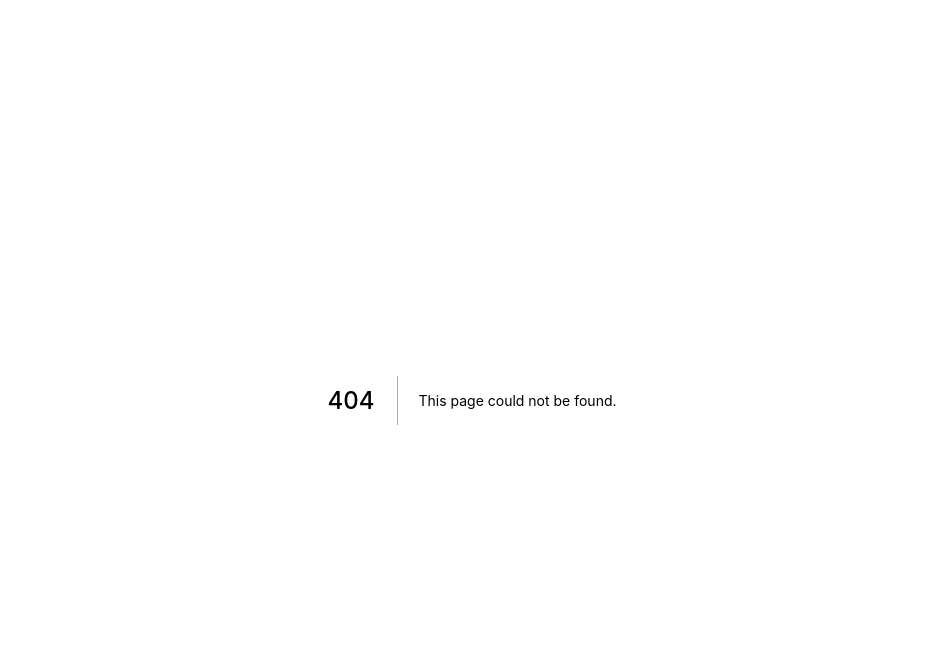
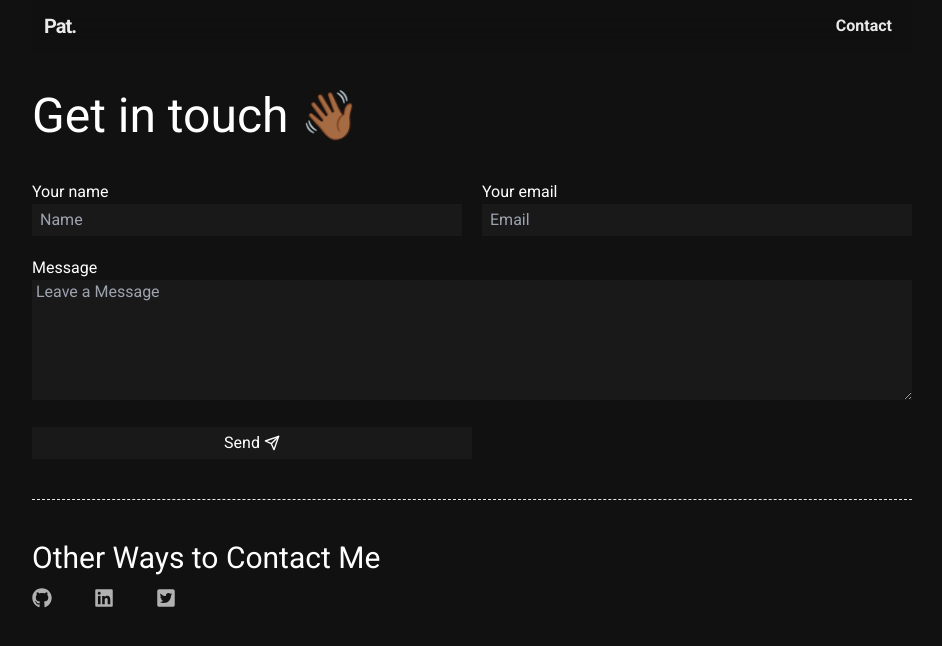
Before and after one commit to snowsneakers/another-portfolio, a Next.js app: page /contact in a window 1280 px wide. Before the commit this address had no page. Shown: the top 646 px of the page, without its empty margins (168-1110 px from the left). Built offline with nearby package versions, Linux system fonts and the light colour scheme.

Commit message:
changed styles added contact form

```diff
--- a/components/FeaturedProjects.js
+++ b/components/FeaturedProjects.js
@@ -19,7 +19,7 @@ const FeaturedProjects = () => {
      // // console.log(projects.data)
 
      return (
-          <section className="container-xl flex justify-center text-[#eaeaea] font-robotoMono tracking-tighter md:pb-20">
+          <section className="container-xl flex justify-center text-[#eaeaea] tracking-tighter md:pb-20">
                <div className="border-[#b1b1b1] py-10 px-5 md:px-0">
                     <h1 className="text-3xl mb-5">Projects</h1>
                     <div className="w-full flex items-center justify-around flex-wrap gap-2">
--- /dev/null
+++ b/components/Form.js
@@ -0,0 +1,52 @@
+import { FiSend } from "react-icons/fi";
+
+const Form = () => {
+     return (
+          <section className="my-10">
+               <h1 className="text-5xl text-white">Get in touch 👋🏾</h1>
+               <form className="py-10 text-white border-b border-dashed">
+                    <div className="flex items-center justify-evenly gap-5 mb-5">
+                         <div className="w-full">
+                              <label htmlFor="name" className="block">
+                                   Your name
+                              </label>
+                              <input
+                                   type="text"
+                                   name="name"
+                                   placeholder="Name"
+                                   className="p-1 w-full text-black indent-1 bg-[#191919]"
+                                   required
+                              />
+                         </div>
+                         <div className="w-full">
+                              <label htmlFor="email" className="block">
+                                   Your email
+                              </label>
+                              <input
+                                   type="email"
+                                   name="email"
+                                   placeholder="Email"
+                                   className="p-1 w-full text-black indent-1 bg-[#191919]"
+                                   required
+                              />
+                         </div>
+                    </div>
+                    <div className="mb-5">
+                         <label htmlFor="message">Message</label>
+                         <textarea
+                              className="w-full text-black indent-1 bg-[#191919]"
+                              placeholder="Leave a Message"
+                              rows="5"
+                              cols="30"
+                              name="message"
+                         />
+                    </div>
+                    <button className="bg-[#191919] flex items-center justify-center py-1 px-2 w-1/2">
+                         Send <FiSend className="ml-1" />
+                    </button>
+               </form>
+          </section>
+     );
+};
+
+export default Form;
--- a/components/Header.js
+++ b/components/Header.js
@@ -3,17 +3,15 @@ import Link from "next/link";
 
 const Header = () => {
      return (
-          <header className="p-3 text-[#eaeaea] flex items-center justify-between bg-[#111111]/20 backdrop-blur-md backdrop backdrop-saturate-200 sticky top-0 font-robotoMono">
+          <header className="p-3 text-[#eaeaea] flex items-center justify-between bg-[#111111]/20 backdrop-blur-md backdrop backdrop-saturate-200 sticky top-0">
                <Link href="/">
-                    <h1 className="font-bold text-xl font-robotoMono tracking-tighter cursor-pointer">
+                    <h1 className="font-bold text-xl tracking-tighter cursor-pointer">
                          Pat.
                     </h1>
                </Link>
                <ul className="flex items-center justify-evenly capitalize">
                     <li className="hover:bg-[#424242] transition duration-300 ease-in-out py-0.5 px-2 rounded font-bold">
-                         <a href="mailto:patrickbsnowden@outlook.com">
-                              contact
-                         </a>
+                         <Link href="/contact">contact</Link>
                     </li>
                </ul>
           </header>
--- a/components/Hero.js
+++ b/components/Hero.js
@@ -2,7 +2,7 @@ import { FaGithub, FaLinkedin, FaTwitterSquare } from "react-icons/fa";
 import Link from "next/link";
 const Hero = () => {
      return (
-          <section className="container-xl flex justify-center text-[#eaeaea] font-robotoMono tracking-tighter">
+          <section className="container-xl flex justify-center text-[#eaeaea] tracking-tighter">
                <div className="border-b border-dashed border-[#b1b1b1] my-10 pb-10 px-5 md:px-0">
                     <h1 className="text-4xl md:text-6xl  mb-10">
                          Software Engineer
--- a/components/Project.js
+++ b/components/Project.js
@@ -28,7 +28,7 @@ export default function Project({ projects }) {
      };
 
      return (
-          <section className="container-xl flex items-center justify-center flex-col text-[#eaeaea] font-robotoMono tracking-tighter px-5 md:px-0">
+          <section className="container-xl flex items-center justify-center flex-col text-[#eaeaea] tracking-tighter px-5 md:px-0">
                <Head>
                     <title>{id}</title>
                     <meta charSet="utf-8" />
--- /dev/null
+++ b/components/Socials.js
@@ -0,0 +1,42 @@
+import { FaGithub, FaLinkedin, FaTwitterSquare } from "react-icons/fa";
+
+const Socials = () => {
+     return (
+          <section>
+               <h3 className="text-white text-3xl mb-3">
+                    Other Ways to Contact Me
+               </h3>
+               <ul className="flex items-center justify-between w-36 text-[#b1b1b1]">
+                    <li className="cursor-pointer text-xl hover:scale-105 transition duration-300 ease-in-out">
+                         <a
+                              href="https://github.com/snowsneakers"
+                              target="_blank"
+                              rel="noreferrer"
+                         >
+                              <FaGithub />
+                         </a>
+                    </li>
+                    <li className="cursor-pointer text-xl hover:scale-105 transition duration-300 ease-in-out">
+                         <a
+                              href="https://www.linkedin.com/in/patricksnowden/"
+                              target="_blank"
+                              rel="noreferrer"
+                         >
+                              <FaLinkedin />
+                         </a>
+                    </li>
+                    <li className="cursor-pointer text-xl hover:scale-110 transition duration-300 ease-in-out">
+                         <a
+                              href="https://twitter.com/snowsneakers_"
+                              target="_blank"
+                              rel="noreferrer"
+                         >
+                              <FaTwitterSquare />
+                         </a>
+                    </li>
+               </ul>
+          </section>
+     );
+};
+
+export default Socials;
--- /dev/null
+++ b/pages/contact.js
@@ -0,0 +1,14 @@
+import Form from "../components/Form";
+import Header from "../components/Header";
+import Socials from "../components/Socials";
+const Contact = () => {
+     return (
+          <main className="container-xl w-full md:w-[880px] mx-auto md:py-0">
+               <Header />
+               <Form />
+               <Socials />
+          </main>
+     );
+};
+
+export default Contact;
--- a/styles/globals.css
+++ b/styles/globals.css
@@ -1,12 +1,15 @@
-@import url('https://fonts.googleapis.com/css2?family=Inconsolata:wght@200&family=Roboto:wght@400;700&display=swap');
-@import url('https://fonts.googleapis.com/css2?family=Roboto+Mono:wght@400;500;700&display=swap');
-@import url('https://fonts.googleapis.com/css2?family=Roboto:wght@400;500;700&display=swap');
-@import url('https://fonts.googleapis.com/css2?family=Lato:wght@400;700&family=Roboto:wght@400;500;700&display=swap');
+@import url("https://fonts.googleapis.com/css2?family=Inconsolata:wght@200&family=Roboto:wght@400;700&display=swap");
+@import url("https://fonts.googleapis.com/css2?family=Roboto+Mono:wght@400;500;700&display=swap");
+@import url("https://fonts.googleapis.com/css2?family=Roboto:wght@400;500;700&display=swap");
+@import url("https://fonts.googleapis.com/css2?family=Lato:wght@400;700&family=Roboto:wght@400;500;700&display=swap");
 @tailwind base;
 @tailwind components;
 @tailwind utilities;
 @layer base {
-  body{
-    @apply bg-[#111111]
-  }
+     body {
+          background-color: #111111;
+     }
+     html {
+          font-family: Roboto, system-ui, sans-serif;
+     }
 }
--- a/tailwind.config.js
+++ b/tailwind.config.js
@@ -8,7 +8,7 @@ module.exports = {
           extend: {
                fontFamily: {
                     roboto: ["Roboto", "sans-serif"],
-                    robotoMono: ["Arial", "sans-serif"],
+                    robotoMono: ["Roboto Mono", "sans-serif"],
                },
                screens: {
                     md: "880px",
```
